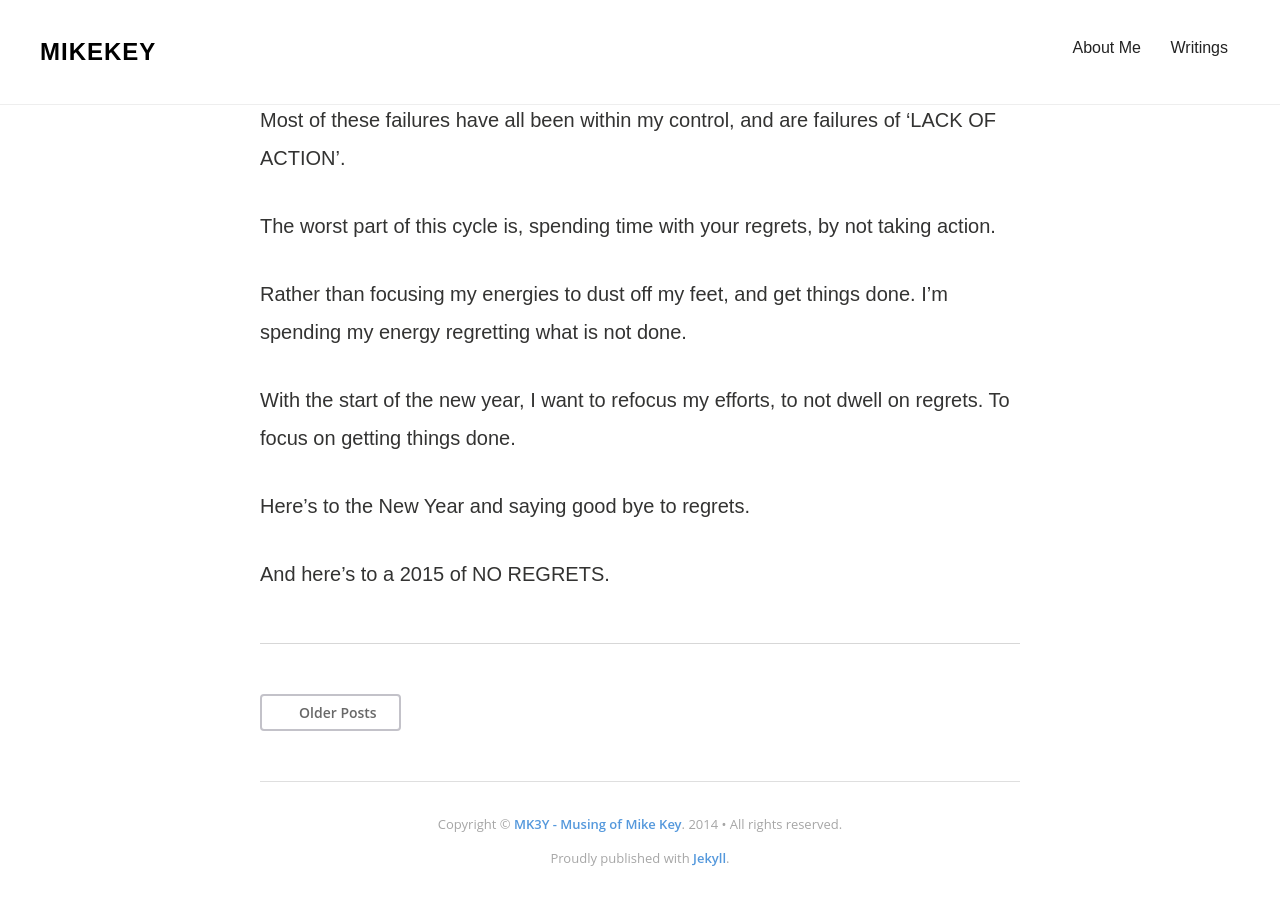
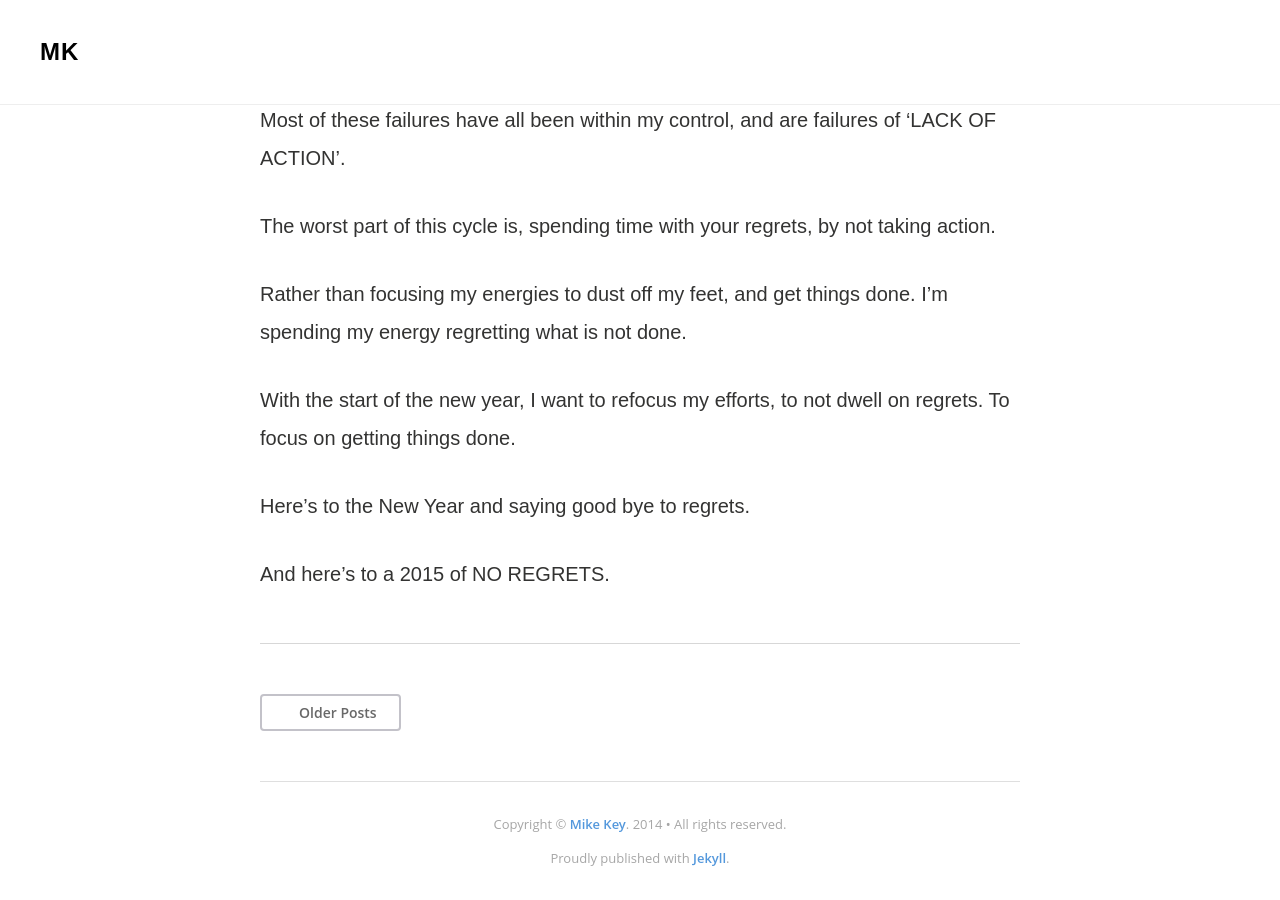
Before and after one commit to devbymike/mk3y.com, a Jekyll site: the page built from index.html, in a window 1280 px wide and 900 px high, scrolled down 6775 px. Built offline with Jekyll 4.4.1, drawn with Linux system fonts in a browser that asks for light colours; nearby versions of some CDN libraries; the list of posts is cut into pages by our own code.

Commit message:
changing things up

```diff
--- a/_config.yml
+++ b/_config.yml
@@ -1,6 +1,6 @@
-title: 	"MK3Y - Musing of Mike Key"
+title: 	"Mike Key"
 email: 	"mike@mk3y.com"
-description: ""
+description: "Musings of Michael Key"
 baseurl: ""
 url: "http://mk3y.com"
 
--- a/_includes/comments.html
+++ /dev/null
@@ -1,3 +0,0 @@
-<div class="comments">
-  <!-- Disqus or some other comment code here -->
-</div>
--- a/_includes/header.html
+++ b/_includes/header.html
@@ -2,21 +2,21 @@
         <!-- SITE TITLE -->
         <div class='title-area'>
             <h1 class='site-title' itemprop='headline'>
-                <a href='http://mk3y.com'><span class='mike'>Mike</span>Key</a>
+                <a href='http://mk3y.com'>MK</a>
             </h1>
             <h2 class='site-description' itemprop='description'>Airstream traveling full stack coder</h2>
         </div>
         <!-- PRIMARY NAVIGATION -->
-        <nav class='nav-primary' itemscope='itemscope' itemtype='http://schema.org/SiteNavigationElement' role='navigation'>
+        <!-- <nav class='nav-primary' itemscope='itemscope' itemtype='http://schema.org/SiteNavigationElement' role='navigation'>
             <div class='responsive-menu-icon'></div>
             <ul class='header-menu'>
                 <li>
-                    <a href='https://mk3y.com/about/'>About Me</a>
+                    <a href='https://mk3y.com/about/'>About</a>
                 </li>
                 <li>
                     <a href='https://mk3y.com/'>Writings</a>
                 </li>
             </ul>
-        </nav>
+        </nav> -->
 
 </header>
```
